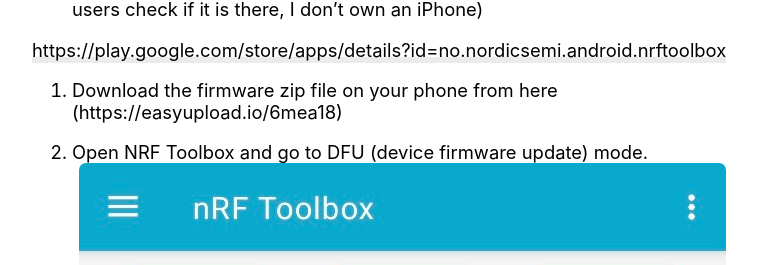
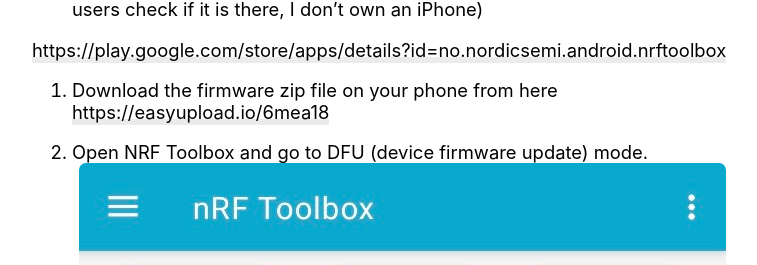
Before and after one commit to Mingyu-Kim/mingyu.co.kr, a Jekyll site: the page built from _posts/2021-07-08-Hacking-ANZ-Fitness-Band.md, in a window 1280 px wide and 900 px high, scrolled down 1050 px. Shown: the part 181-446 px from the top of the window, without its empty margins (258-1015 px from the left). Built offline with Jekyll 4.4.1, drawn with Linux system fonts in a browser that asks for light colours; nearby versions of some CDN libraries; comment, search, counter and statistics services are not loaded.

```diff
--- a/_posts/2021-07-08-Hacking-ANZ-Fitness-Band.md
+++ b/_posts/2021-07-08-Hacking-ANZ-Fitness-Band.md
@@ -28,7 +28,7 @@ Hope this finds more use.
 1. Download the NRF Toolbox app from the Google Play store. (For iphone users check if it is there, I don't own an iPhone)
 <https://play.google.com/store/apps/details?id=no.nordicsemi.android.nrftoolbox>
 
-2. Download the firmware zip file on your phone from here (https://easyupload.io/6mea18)
+2. Download the firmware zip file on your phone from here <https://easyupload.io/6mea18>
 
 3. Open NRF Toolbox and go to DFU (device firmware update) mode.
 ![Select DFU](/assets/img/2021-07-08/step1.jpg)
```
